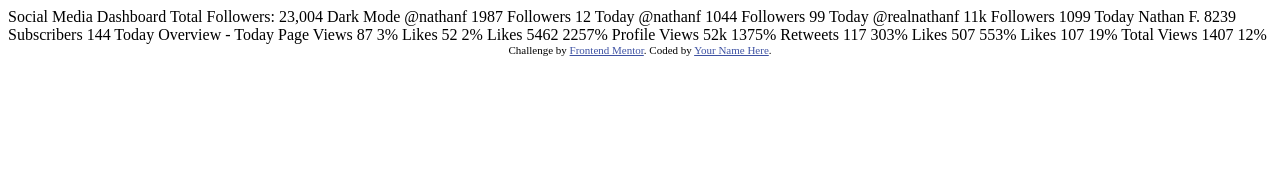
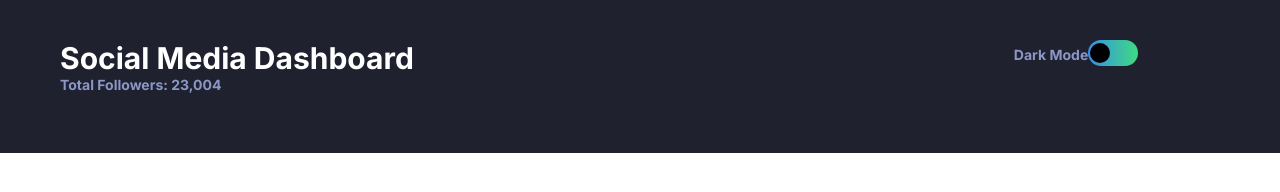
Before and after one commit to prashantpandey9/FrontendDesigns, a plain HTML site: page social-media-dashboard-with-theme-switcher-master/index.html in a window 1280 px wide. Drawn offline with Linux system fonts and the light colour scheme.

Commit message:
colors added and created header

```diff
--- a/social-media-dashboard-with-theme-switcher-master/index.html
+++ b/social-media-dashboard-with-theme-switcher-master/index.html
@@ -7,6 +7,7 @@
   <link rel="icon" type="image/png" sizes="32x32" href="./images/favicon-32x32.png">
 
   <title>Frontend Mentor | [Challenge Name Here]</title>
+  <link rel="stylesheet" href="style.css">
 
   <!-- Feel free to remove these styles or customise in your own stylesheet 👍 -->
   <style>
@@ -14,9 +15,30 @@
     .attribution a { color: hsl(228, 45%, 44%); }
   </style>
 </head>
-<body>
+<body class="darkTheme">
 
-  Social Media Dashboard
+  <div class="header">
+    <div class="heading1">
+      <h1>Social Media Dashboard</h1>
+      <div>Total Followers: 23,004</div>
+    </div>
+
+    <div class="toggle">
+        <p id="mode"> Dark Mode</p>
+        <input type="checkbox" id="switch" />
+        <label for="switch"></label>
+    </div>
+  </div>
+
+  <div class="mid-card">
+    <div class="user-icon"></div>
+    <div class="follower">
+
+    </div>
+  </div>
+
+
+  <!-- Social Media Dashboard
   Total Followers: 23,004
 
   Dark Mode
@@ -82,6 +104,6 @@
   <div class="attribution">
     Challenge by <a href="https://www.frontendmentor.io?ref=challenge" target="_blank">Frontend Mentor</a>.
     Coded by <a href="#">Your Name Here</a>.
-  </div>
+  </div> -->
 </body>
 </html>
--- /dev/null
+++ b/social-media-dashboard-with-theme-switcher-master/style.css
@@ -0,0 +1,109 @@
+@import url('https://fonts.googleapis.com/css2?family=Inter:wght@400;700&display=swap');
+
+:root {
+    --lime-Green: hsl(163, 72%, 41%);
+    --Bright-Red: hsl(356, 69%, 56%);
+    --Facebook: hsl(208, 92%, 53%);
+    --Twitter: hsl(203, 89%, 53%);
+    --Instagram: linear-gradient(to right, hsl(37, 97%, 70%), hsl(329, 70%, 58%));
+    --YouTube: hsl(348, 97%, 39%);
+   }
+.darkTheme {
+    --active: hsl(228, 26%, 27%);
+    --toogle: linear-gradient(to right, hsl(210, 78%, 56%), hsl(146, 68%, 55%));
+    --bg: hsl(230, 17%, 14%);
+    --Top-BG-Pattern: hsl(232, 19%, 15%);
+    --Card-BG: hsl(228, 28%, 20%);
+    --Text1: hsl(228, 34%, 66%);
+    --Text2: hsl(0, 0%, 100%);
+}
+.lightTheme {
+    --active: hsl(232, 33%, 91%);
+    --toogle: linear-gradient(to right, hsl(210, 78%, 56%), hsl(146, 68%, 55%));
+    --bg: hsl(0, 0%, 100%);
+    --Top-BG-Pattern: hsl(225, 100%, 98%);
+    --Card-BG: hsl(227, 47%, 96%);
+    --Text1: hsl(228, 12%, 44%);
+    --Text2: hsl(230, 17%, 14%);
+}
+*{
+    margin: 0;
+    padding: 0;
+    font-family: 'Inter', sans-serif;
+    font-size: 14px;
+    box-sizing: border-box;
+    max-width: 1440px;
+}
+
+input[type=checkbox]{
+	height: 0;
+	width: 0;
+	visibility: hidden;
+}
+label {
+	cursor: pointer;
+	text-indent: -9999px;
+	width: 50px;
+	height: 26px;
+	background: linear-gradient(to right, hsl(210, 78%, 56%), hsl(146, 68%, 55%));;
+	display: block;
+	border-radius: 100px;
+	position: relative;
+}
+label::after {
+	content: '';
+	position: absolute;
+	width: 20px;
+	height: 20px;
+	border-radius: 50%;
+	background-color: #000;
+	top: 3px;
+	left: 2px;
+	transition: all 0.5s;
+}
+
+input[type=checkbox]:checked + label::after{
+    transition: all 0.5s;
+    transform: translateX(25px);
+    background-color: #fff;
+}
+
+
+.header{
+    display: flex;
+    flex-direction: row;
+    width: 100%;
+    padding-top: 40px;
+    background-color: var(--Top-BG-Pattern);
+    padding-bottom: 60px;
+}
+.heading1{
+    color: var(--Text2);
+    padding-left: 60px;
+}
+
+.heading1 h1{
+    font-size: 30px;
+    font-weight: 700;
+
+}
+.heading1 div{
+    color: var(--Text1);
+    font-weight: 700;
+}
+.toggle {
+	display: flex;
+	flex-direction: row;
+	position: relative;
+	left: 600px;
+	text-align: center;
+	margin: ;
+}
+
+#mode{
+    padding-top: 6px;
+    color: var(--Text1);
+    font-size: 14px;
+    font-weight: 700;
+
+}
```
Also changed, not shown: profile-card-component-main/style.css (line endings or trailing spaces), 1 other file.
